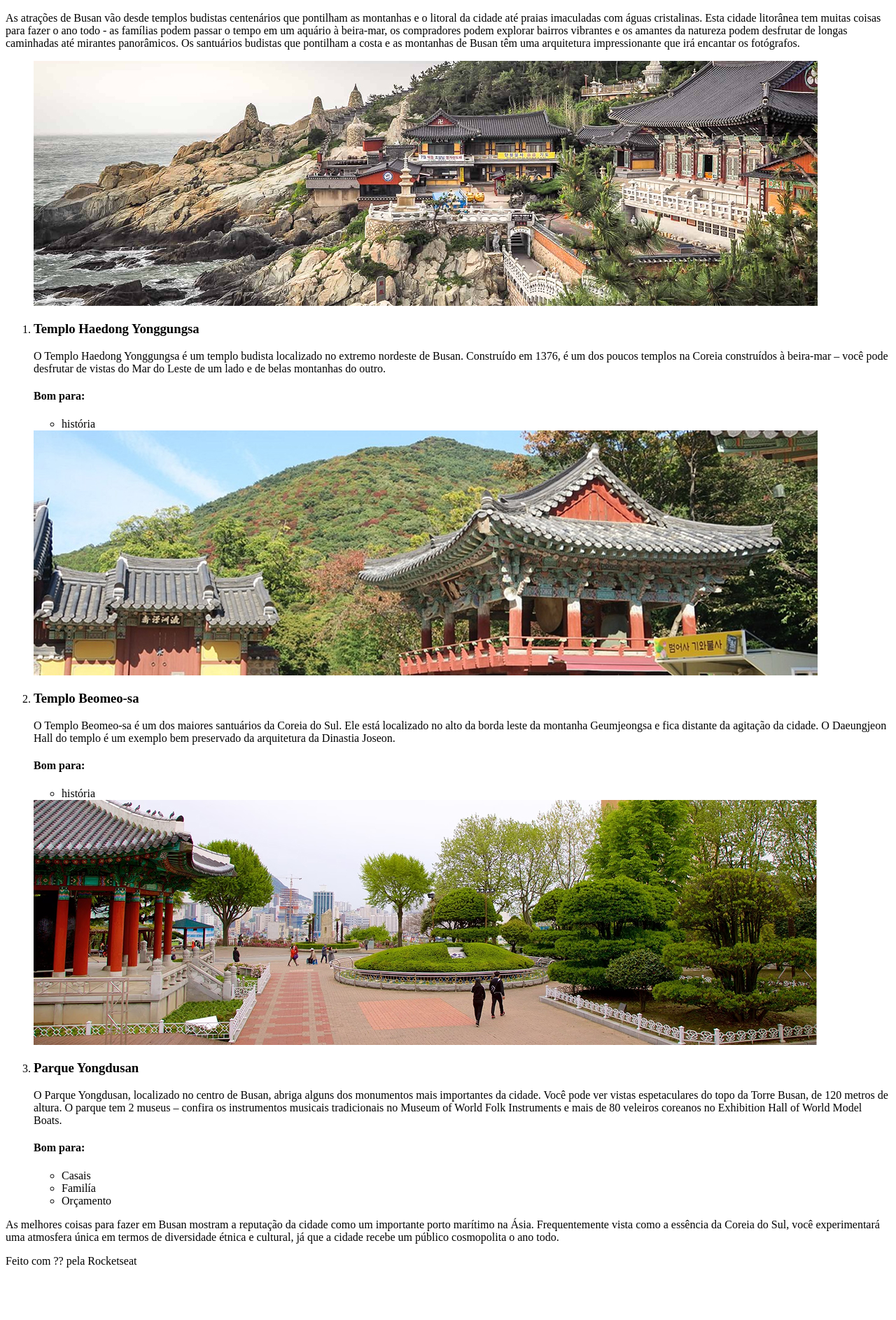
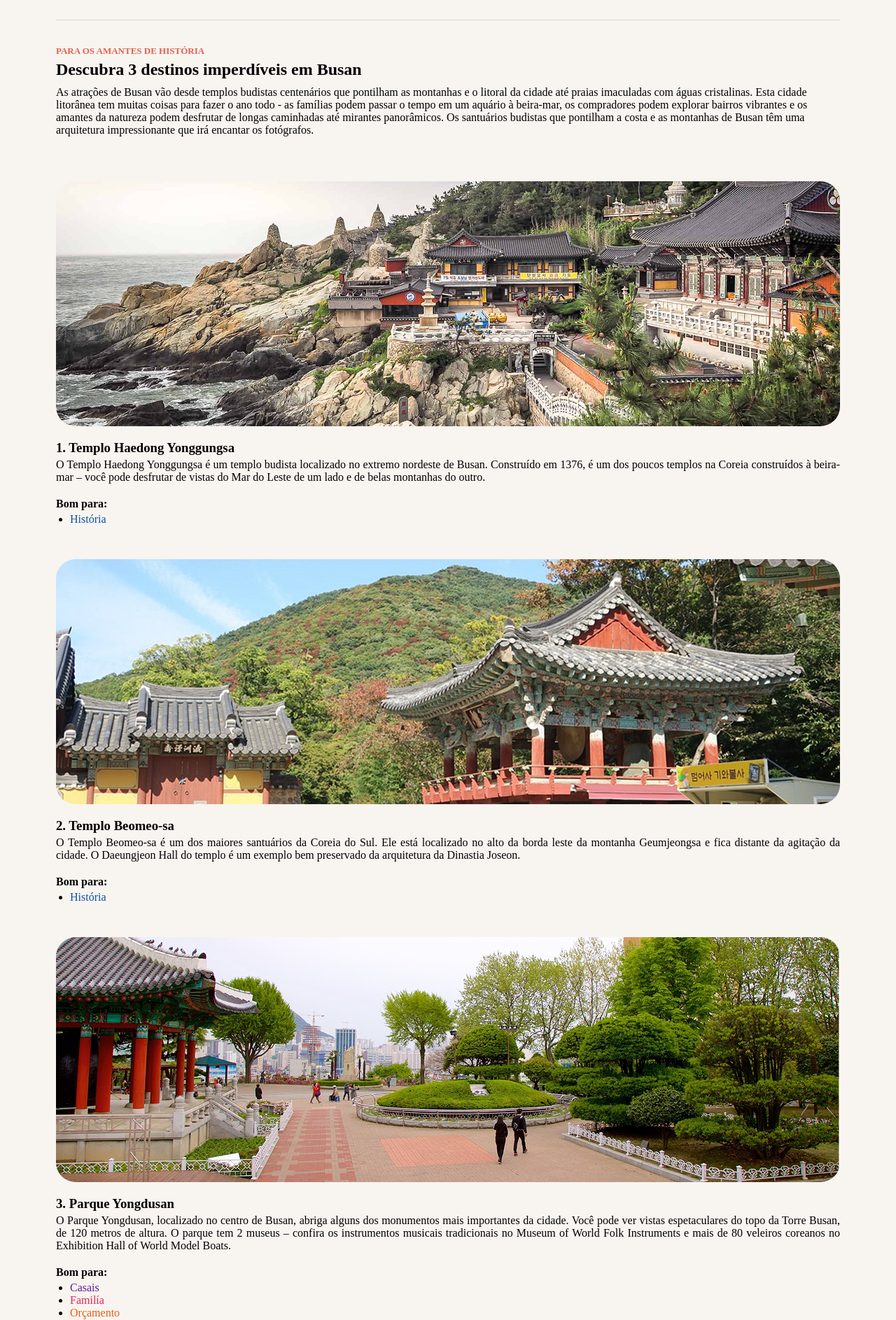
Before and after one commit to JpPaimB/FullStack, a plain HTML site: page Nivel 3/Projeto - LocalTuristico/index.html in a window 1280 px wide. Shown: the part 914-2800 px from the top of the page at 70% size. Before the commit the page ends 2733 px from the top, so only its background shows below. Drawn offline with Linux system fonts and the light colour scheme.

Commit message:
index.html e style.css completos

```diff
--- a/Nivel 3/Projeto - LocalTuristico/index.html
+++ b/Nivel 3/Projeto - LocalTuristico/index.html
@@ -4,73 +4,83 @@
   <meta charset="UTF-8">
   <meta name="viewport" content="width=device-width, initial-scale=1.0">
   <title>Local turístico</title>
+
+  <link rel="stylesheet" href="style.css">
 </head>
 
-<header>
-  <p>Sua próxima viagem em:</p>
+
+
+<body>
+
+  <header class="container">
+  <p id="PP1">Sua próxima viagem:</p>
   <h1>Conheça Busan</h1>
   <img src="/assets/ImgHeader.jpg" alt="Imagem mostrando a cidade, prédios, o rio e a ponte que passa sobre o rio">
 
   <p>Busan, a estrela em ascensão da Coreia do Sul, oferece de tudo, desde churrascarias de primeira linha até tradicionais barracas de comida de rua. Aqui, exploramos a segunda cidade da Coreia do Sul e descobrimos as suas ofertas culinárias.</p>
 
-</header>
+  </header>
 
-<body>
+  <div class="divider"></div>
 
   <section id ="descrição">
-    <p>Para os amantes de história</p>
+    <p id="PP2">Para os amantes de história</p>
     <h2>Descubra 3 destinos imperdíveis em Busan</h2>
     <p>As atrações de Busan vão desde templos budistas centenários que pontilham as montanhas e o litoral da cidade até praias imaculadas com águas cristalinas. Esta cidade litorânea tem muitas coisas para fazer o ano todo - as famílias podem passar o tempo em um aquário à beira-mar, os compradores podem explorar bairros vibrantes e os amantes da natureza podem desfrutar de longas caminhadas até mirantes panorâmicos.
 Os santuários budistas que pontilham a costa e as montanhas de Busan têm uma arquitetura impressionante que irá encantar os fotógrafos.</p>
   </section>
 
-  <section id ="conteúdo">
-    <ol>
+  <section id ="conteudo">
+
       <img src="/assets/Imgl1.jpg" alt="">
-      <li>
-        <h3>Templo Haedong Yonggungsa </h3>
+
+        <h3>1. Templo Haedong Yonggungsa </h3>
         <p>O Templo Haedong Yonggungsa é um templo budista localizado no extremo nordeste de Busan. Construído em 1376, é um dos poucos templos na Coreia construídos à beira-mar – você pode desfrutar de vistas do Mar do Leste de um lado e de belas montanhas do outro.</p>
         <h4>Bom para:</h4>
         <ul>
-          <li>história</li>
+          <li><span class="TextoAzul">História</span></li>
         </ul>
-      </li>
+
 
       <img src="/assets/Imgl2.jpg" alt="">
-      <li>
-        <h3>Templo Beomeo-sa </h3>
+
+        <h3>2. Templo Beomeo-sa </h3>
         <p>O Templo Beomeo-sa é um dos maiores santuários da Coreia do Sul. Ele está localizado no alto da borda leste da montanha Geumjeongsa e fica distante da agitação da cidade. O Daeungjeon Hall do templo é um exemplo bem preservado da arquitetura da Dinastia Joseon.</p>
         <h4>Bom para:</h4>
         <ul>
-          <li>história</li>
+          <li><span class="TextoAzul">História</span></li>
         </ul>
-      </li>
+
 
       <img src="/assets/Imgl3.jpg" alt="">
-      <li>
-        <h3>Parque Yongdusan </h3>
+
+        <h3>3. Parque Yongdusan </h3>
         <p>O Parque Yongdusan, localizado no centro de Busan, abriga alguns dos monumentos mais importantes da cidade. Você pode ver vistas espetaculares do topo da Torre Busan, de 120 metros de altura. O parque tem 2 museus – confira os instrumentos musicais tradicionais no Museum of World Folk Instruments e mais de 80 veleiros coreanos no Exhibition Hall of World Model Boats.</p>
         <h4>Bom para:</h4>
         <ul>
-          <li>Casais</li>
-          <li>Familía</li>
-          <li>Orçamento</li>
+          <li><span class="TextoRoxo">Casais</span></li>
+          <li><span class="TextoRosa">Familía</span></li>
+          <li><span class="TextoLaranja">Orçamento</span></li>
         </ul>
-      </li>
 
-    </ol>
+
+
   </section>
 
-  <section id ="descriçãofinal">
+  <div class="divider"></div>
+
+  <section id ="tf">
     <p>As melhores coisas para fazer em Busan mostram a reputação da cidade como um importante porto marítimo na Ásia. Frequentemente vista como a essência da Coreia do Sul, você experimentará uma atmosfera única em termos de diversidade étnica e cultural, já que a cidade recebe um público cosmopolita o ano todo.</p>
   </section>
 
-
+  <footer>
+  Feito com
+  <img src="/assets/heart.svg" alt="">
+  pela Rocketseat
+  </footer>
 
 </body>
 
-<footer>
-  Feito com ?? pela Rocketseat
-</footer>
+
 
 </html>
--- a/Nivel 3/Projeto - LocalTuristico/style.css
+++ b/Nivel 3/Projeto - LocalTuristico/style.css
@@ -0,0 +1,147 @@
+*{
+  margin: 0;
+  padding: 0;
+  box-sizing: border-box;
+  /* background-color: #F8f4f0; */
+}
+
+header img{
+  max-height: 729px;
+  max-width: 1120;
+  /* padding-bottom: 24px; */
+}
+
+header img + p{
+  padding-top: 24px;
+  text-align: center;
+}
+
+#PP1{
+  font-weight: bold;
+  font-size: 13px;
+  color: #E1624F;
+  text-transform: uppercase;
+  padding-bottom: 5px;
+}
+
+#PP2{
+  font-weight: bold;
+  font-size: 13px;
+  color: #E1624F;
+  text-transform: uppercase;
+  padding-bottom: 5px;
+}
+
+body {
+  padding: 88px 80px 137px 80px;
+  background-color: #F8f4f0;
+  box-sizing: border-box;
+
+  display: flex;
+  flex-direction: column;
+  align-items: center;
+}
+
+header, section, footer, .divider {
+  width: 100%;
+  max-width: 1120px;
+  margin-left: auto;
+  margin-right: auto;
+}
+
+img {
+  max-width: 100%;
+  height: auto;
+  display: block;
+  border-radius: 28px;
+  object-fit: cover;
+}
+
+#conteudo{
+  box-sizing: border-box;
+  width: 100%;
+  text-align: justify;
+  font-size: 16px;
+}
+
+h1{
+  padding-bottom: 40px;
+}
+
+h2{
+  font-size: 32;
+  padding-bottom: 10px;
+}
+
+h2 + p{
+  padding-bottom: 64px;
+}
+
+h3{
+  font-size: 28;
+}
+
+h3,h4{
+  padding-top: 20px;
+  padding-bottom: 4px;
+}
+
+p{
+  font-size: 16px;
+}
+
+ul{
+  padding-left: 20px;
+  padding-bottom: 48px;
+}
+
+
+ol{
+  padding-left: 20px;
+}
+
+.TextoAzul{
+  color: #0C51A7;
+}
+
+.TextoRoxo{
+  color: #591B98;
+}
+
+.TextoRosa{
+  color: #E5245E;
+}
+
+.TextoLaranja{
+  color: #E95E10;
+}
+
+#tf{
+  text-align: center;
+}
+
+.divider {
+  width: 100%;
+  height: 1px;
+  margin: 36px 0;
+  background-color: #d9d9d9;
+}
+
+footer{
+  color: #333333;
+  padding-bottom: 48px;
+  padding-top: 65px;
+
+  /* Ativa o Flexbox para alinhar itens na mesma linha */
+  display: flex;
+  align-items: center;   /* Alinha verticalmente no centro */
+  justify-content: center; /* Alinha horizontalmente no centro */
+  gap: 4px;              /* Cria um pequeno espaço entre o texto e o coração */
+}
+
+footer img {
+  display: inline;       /* Sobrescreve o display: block global apenas aqui */
+  width: 14px;
+  height: 12px;
+  border-radius: 0;      /* Remove o arredondamento se não quiser no ícone */
+}
```
Also changed, not shown: Nivel 3/Projeto - LocalTuristico/assets/heart.svg (added).
